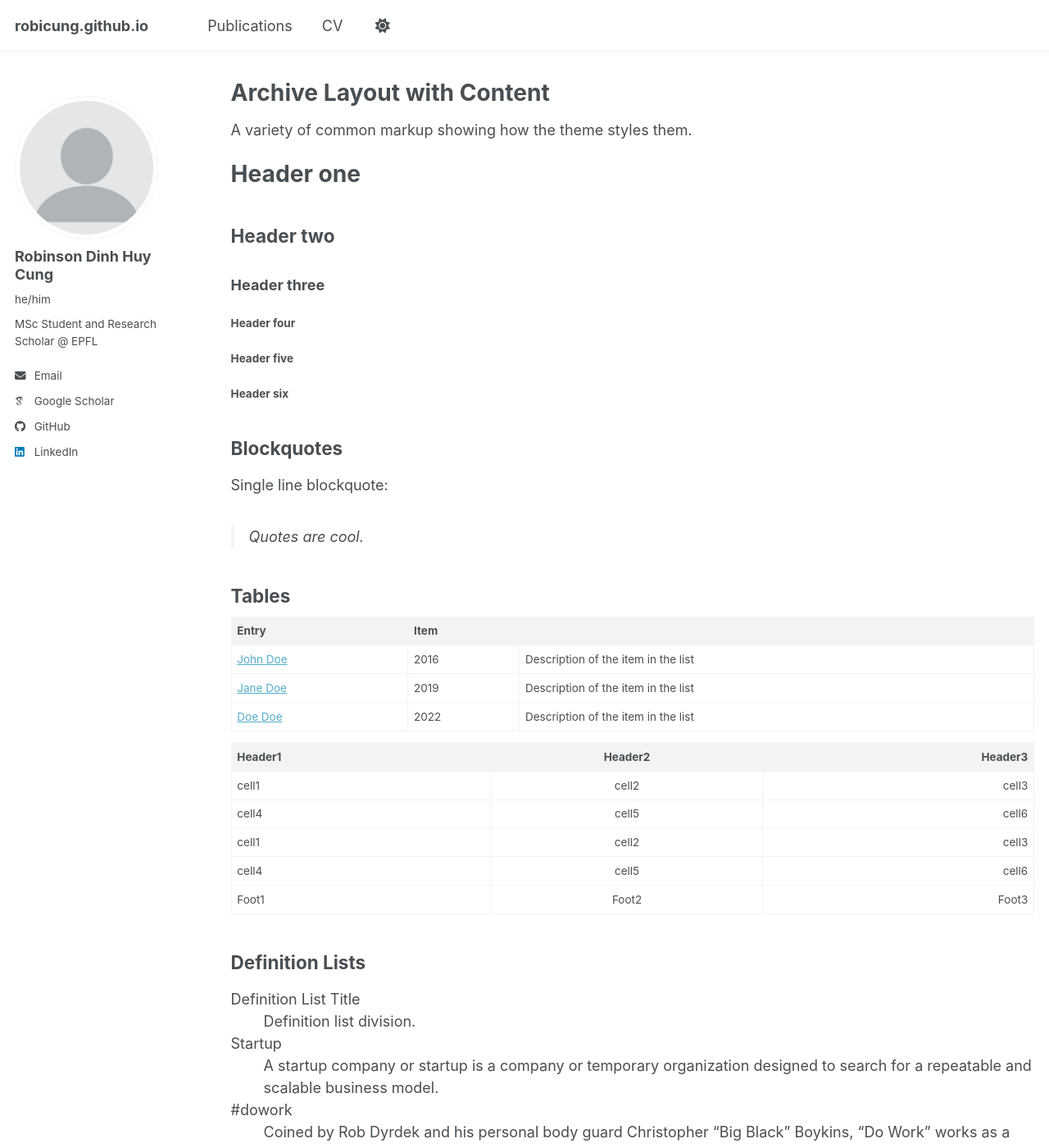
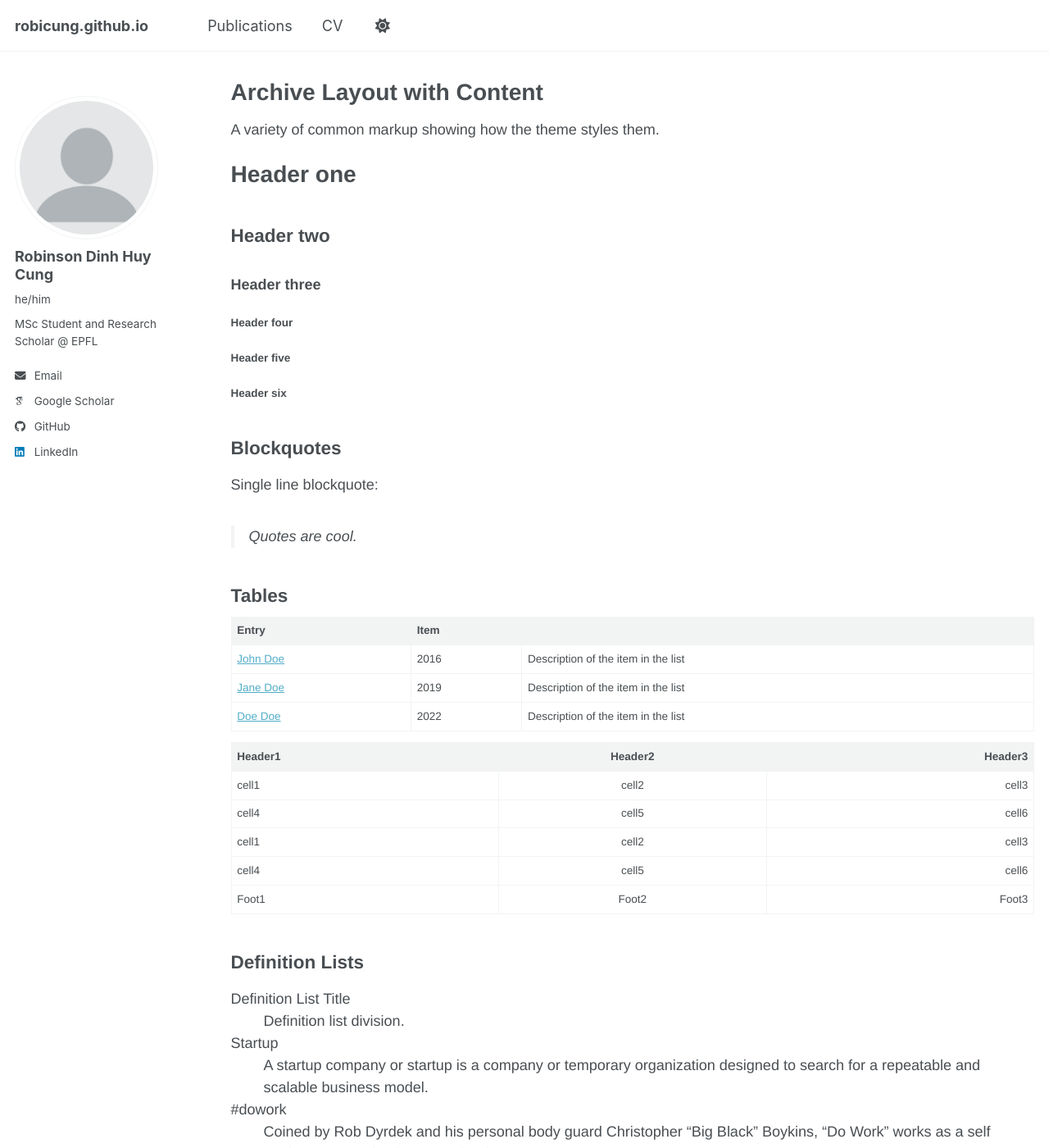
Before and after one commit to robicung/robicung.github.io, a Jekyll site: the page built from _pages/archive-layout-with-content.md, in a window 1280 px wide and 1400 px high. Shown: the whole window at 82% size. Built offline with Jekyll 4.4.1, drawn with Linux system fonts in a browser that asks for light colours; some web fonts are replaced; a script bundle is joined from its source files by our own code; library files that are not in the unit come from our copies.

Commit message:
Change font families to Helvetica and Garamond

```diff
--- a/_sass/_themes.scss
+++ b/_sass/_themes.scss
@@ -39,9 +39,9 @@ $type-size-6                : 0.75em;   // ~12px
 $type-size-7                : 0.6875em; // ~11px
 $type-size-8                : 0.625em;  // ~10px
 
-$global-font-family         : $sans-serif;
-$header-font-family         : $sans-serif;
-$caption-font-family        : $serif;
+$global-font-family         : $helvetica;
+$header-font-family         : $helvetica;
+$caption-font-family        : $garamond;
 
 /* ==========================================================================
    Breakpoints
```
